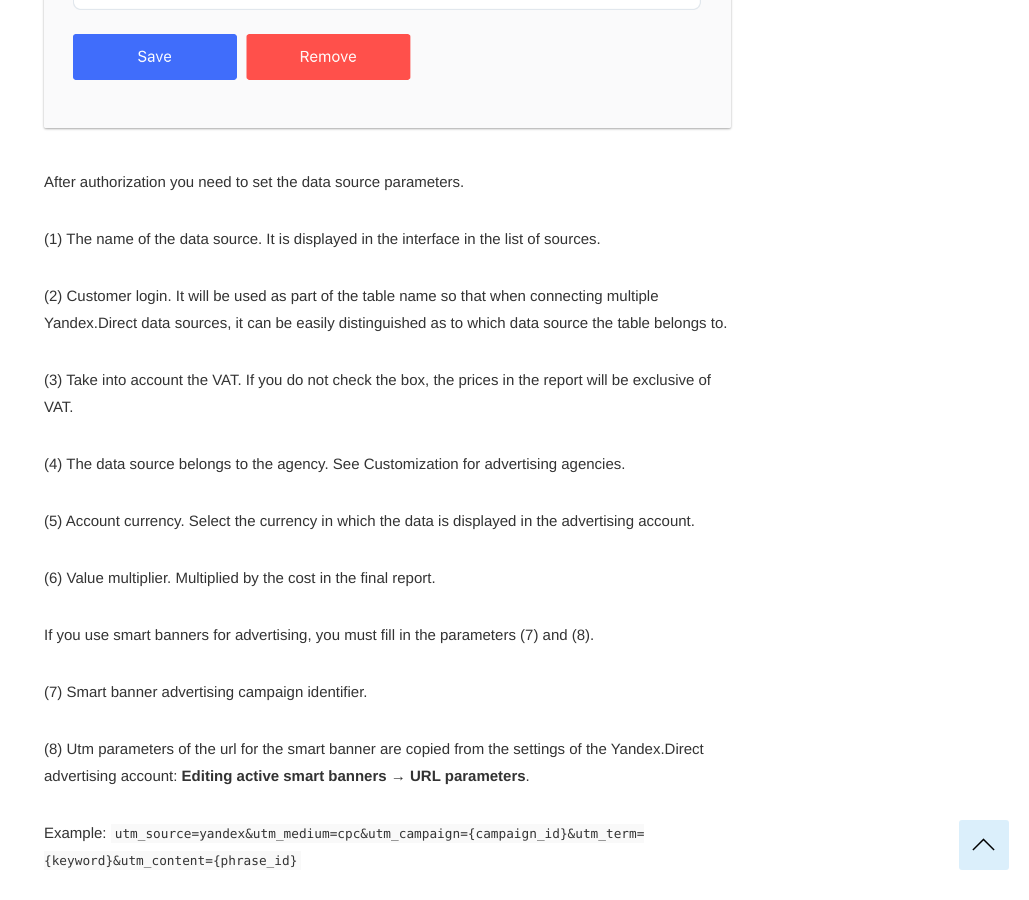
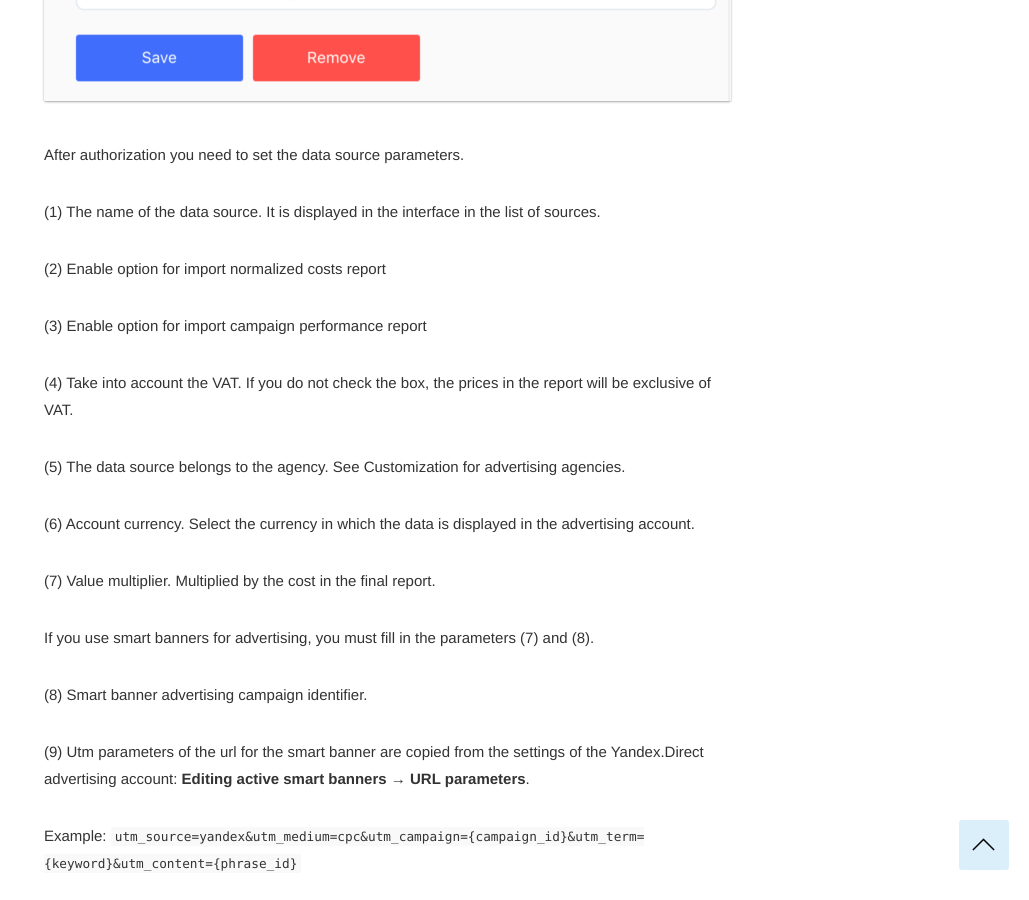
Before and after one commit to segmentstream-com/segmentstream-com.github.io, a Jekyll site: the page built from _docs/datasources/yandex direct.md, in a window 1280 px wide and 900 px high, scrolled down 1477 px. Shown: the whole window, without its empty margins (251-1280 px from the left). Built offline with Jekyll 4.4.1, drawn with Linux system fonts in a browser that asks for light colours; nearby versions of some CDN libraries; some of the changed text lies outside the part shown.

Commit message:
Updated Yandex.Direct page

```diff
--- a/_docs/datasources/yandex direct.md
+++ b/_docs/datasources/yandex direct.md
@@ -23,21 +23,23 @@ After authorization you need to set the data source parameters.
 
 (1) The name of the data source. It is displayed in the interface in the list of sources.
 
-(2) Customer login. It will be used as part of the table name so that when connecting multiple Yandex.Direct data sources, it can be easily distinguished as to which data source the table belongs to.
+(2) Enable option for import normalized costs report
 
-(3) Take into account the VAT. If you do not check the box, the prices in the report will be exclusive of VAT.
+(3) Enable option for import campaign performance report
 
-(4) The data source belongs to the agency. See Customization for advertising agencies.
+(4) Take into account the VAT. If you do not check the box, the prices in the report will be exclusive of VAT.
 
-(5) Account currency. Select the currency in which the data is displayed in the advertising account.
+(5) The data source belongs to the agency. See Customization for advertising agencies.
 
-(6) Value multiplier. Multiplied by the cost in the final report.
+(6) Account currency. Select the currency in which the data is displayed in the advertising account.
+
+(7) Value multiplier. Multiplied by the cost in the final report.
 
 If you use smart banners for advertising, you must fill in the parameters (7) and (8).
 
-(7) Smart banner advertising campaign identifier.
+(8) Smart banner advertising campaign identifier.
 
-(8) Utm parameters of the url for the smart banner are copied from the settings of the Yandex.Direct advertising account: **Editing active smart banners** → **URL parameters**.
+(9) Utm parameters of the url for the smart banner are copied from the settings of the Yandex.Direct advertising account: **Editing active smart banners** → **URL parameters**.
 
 Example: `utm_source=yandex&utm_medium=cpc&utm_campaign={campaign_id}&utm_term={keyword}&utm_content={phrase_id}`
 
@@ -67,9 +69,7 @@ The "Disconnect" button (4) is used to revoke the authorization data. The settin
 
 After the data source runs, the following tables will be created in BigQuery:
 
-yandexDirectReport_{login}_{DATE} - full report downloaded from Yandex.Direct
-
-yandexDirectAds_{login}_{DATE} - advertisements that were shown on a given day
+yandexDirectCampaignPerformance_{login}_{DATE} - full campaign performance report downloaded from Yandex.Direct
 
 yandexDirectCosts_{login}_{DATE} - report containing information on clicks, impressions and cost in the context of advertisements
 
```
Also changed, not shown: img/YD2.png, img/YD3.png, img/YD4.png.
